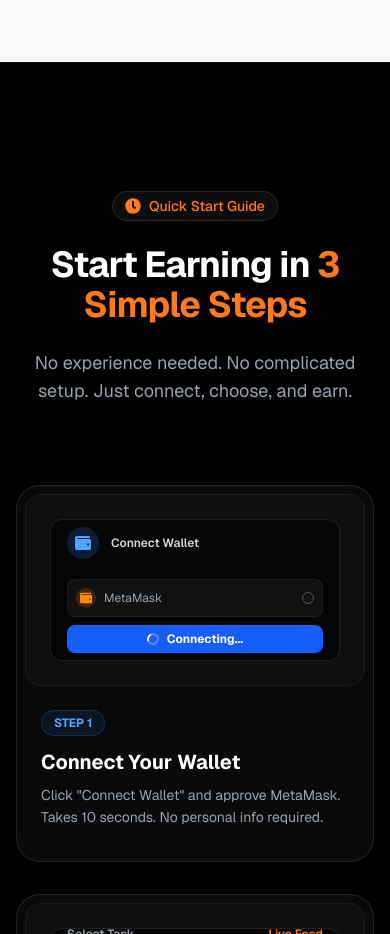
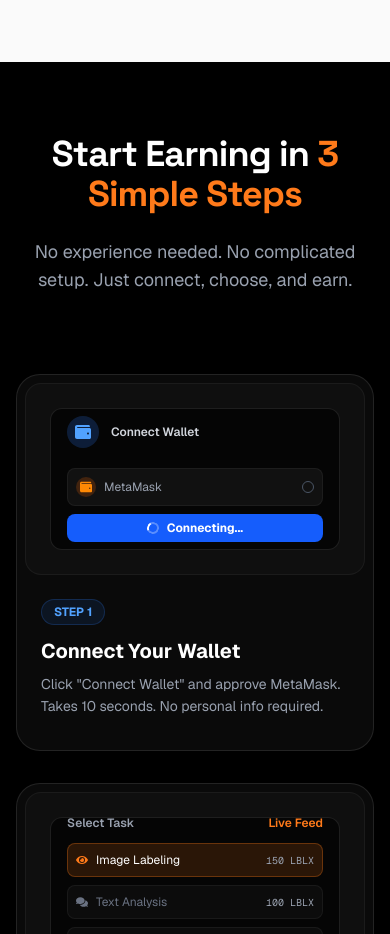
Before and after one commit to aiminiapps/labelxweb, a Next.js app: page / in a window 390 px wide. Shown: the part 6383-7317 px from the top of the page. Built offline with nearby package versions, Linux system fonts and the light colour scheme; a web font is replaced by a local one.

Commit message:
how works component cleaning

```diff
--- a/src/components/how-works.js
+++ b/src/components/how-works.js
@@ -432,25 +432,17 @@ const HowItWorksSection = () => {
   ];
 
   return (
-    <section className="relative w-full py-32 bg-black text-white overflow-hidden border-t border-white/5">
-      <div className="max-w-7xl mx-auto px-4 sm:px-6 lg:px-8 relative z-10">
+    <section className="relative w-full py-18 bg-black text-white overflow-hidden">
+      <div className="max-w-[1500px] mx-auto px-4 sm:px-6 lg:px-8 relative z-10">
 
         {/* Header */}
         <div className="text-center mb-20">
-           <motion.div
-             initial={{ opacity: 0, y: 20 }}
-             whileInView={{ opacity: 1, y: 0 }}
-             viewport={{ once: true }}
-             className="inline-flex items-center gap-2 px-3 py-1 rounded-full bg-white/5 border border-white/10 text-[#FF7A1A] text-sm font-medium mb-6"
-           >
-             <FaClock className="w-4 h-4" /> Quick Start Guide
-           </motion.div>
            <motion.h2
             initial={{ opacity: 0, y: 20 }}
             whileInView={{ opacity: 1, y: 0 }}
             viewport={{ once: true }}
             transition={{ delay: 0.1 }}
-            className="text-4xl md:text-5xl lg:text-6xl font-bold tracking-tight mb-6"
+            className="text-4xl md:text-5xl heading lg:text-6xl font-bold tracking-tight mb-6"
            >
              Start Earning in <span className="text-[#FF7A1A]">3 Simple Steps</span>
            </motion.h2>
```
